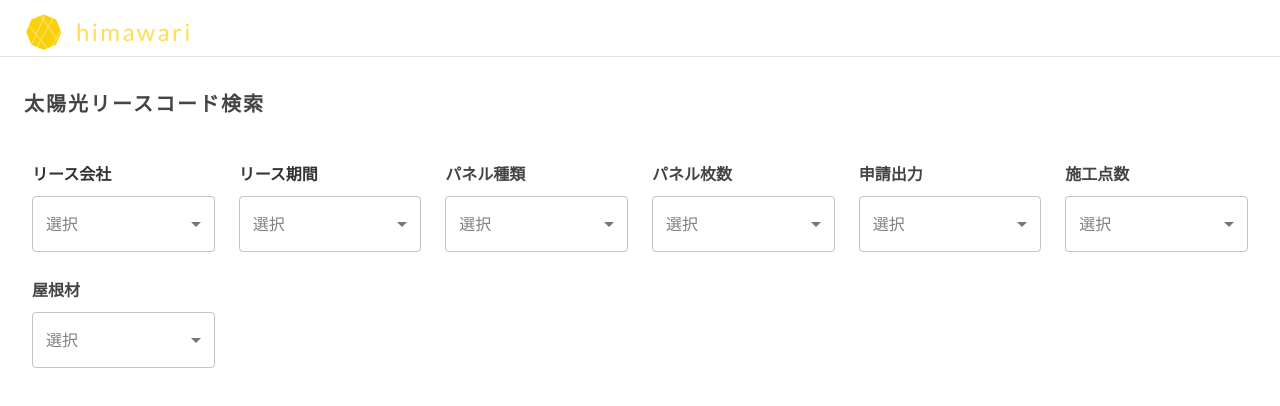
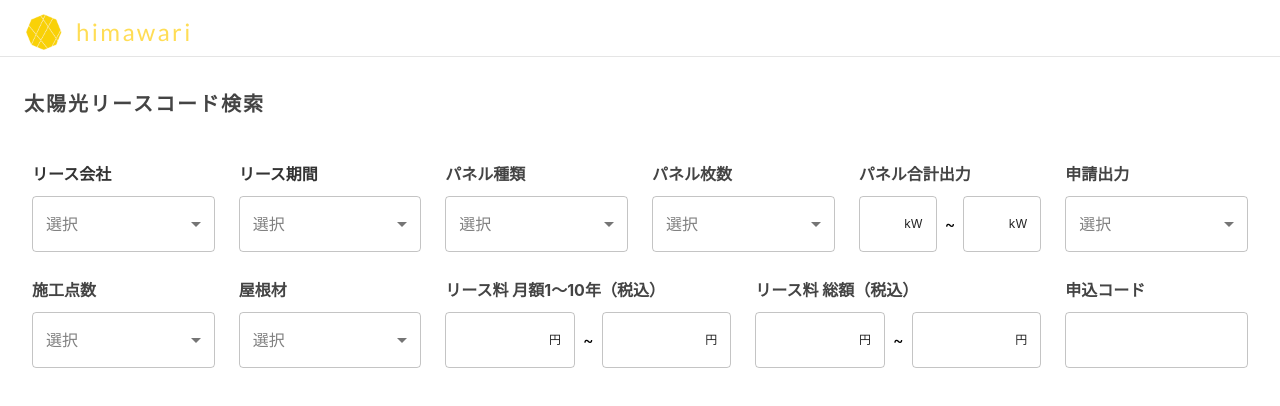
Before and after one commit to komeponpon/himawari-frontend, a React (Create React App) app: page /solar-system-search in a window 1280 px wide. Shown: the top 406 px of the page. Built offline with nearby package versions, Linux system fonts and the light colour scheme.

Commit message:
フォーム追加

```diff
--- a/src/components/SolarSearchField.tsx
+++ b/src/components/SolarSearchField.tsx
@@ -1,4 +1,4 @@
-import { Box, Typography, Grid } from "@mui/material";
+import { Box, Typography, Grid, TextField } from "@mui/material";
 import BasicSelect from "./BasicSelect";
 import { useState } from "react";
 
@@ -9,10 +9,16 @@ export default function SolarSearchField() {
   const [moduleCount, setModuleCount] = useState<string>(""); //モジュール枚数
   const [roofMaterial, setRoofMaterial] = useState<string>(""); //屋根材
   const [installationPoints, setInstallationPoints] = useState<string>(""); //施工
-  const [totalModuleOutput, setTotalModuleOutput] = useState<number>(0); //モジュール合計出力
   const [applicationPowerOutput, setApplicationPowerOutput] = useState<string>(""); //申請出力
-  const [monthlyLeaseFee, setMonthlyLeaseFee] = useState<number>(0); //月リース料
-  const [totalLeaseAmount, setTotalLeaseAmount] = useState<number>(0); //総リース料
+  const [totalModuleOutputMin, setTotalModuleOutputMin] = useState<string>(""); // パネル出力最小値
+  const [totalModuleOutputMax, setTotalModuleOutputMax] = useState<string>(""); // パネル出力最大値
+  const [monthlyLeaseFeeMin, setMonthlyLeaseFeeMin] = useState<string>(""); // 月額リース料最小値
+  const [monthlyLeaseFeeMax, setMonthlyLeaseFeeMax] = useState<string>(""); // 月額リース料最大値
+  const [totalLeaseFeeMin, setTotalLeaseFeeMin] = useState<string>(""); // 総額リース料最小値
+  const [totalLeaseFeeMax, setTotalLeaseFeeMax] = useState<string>(""); // 総額リース料最大値
+  const [applicationCode, setApplicationCode] = useState<string>(""); // 申込コード
+  const [monthlyLeaseFee10To15YearMin, setMonthlyLeaseFee10To15YearMin] = useState<string>("");
+  const [monthlyLeaseFee10To15YearMax, setMonthlyLeaseFee10To15YearMax] = useState<string>("");
 
   const leaseCompanyOptions = [
     { value: "大阪ガスファイナンス", label: "大阪ガスファイナンス" },
@@ -28,7 +34,8 @@ export default function SolarSearchField() {
   ];
   const roofMaterialOptions = [
     { value: "立平葺", label: "立平葺" },
-    { value: "瓦葺", label: "瓦葺" }
+    { value: "スレート", label: "スレート" },
+    { value: "瓦", label: "瓦" }
   ];
   const installationPointsOptions = [
     { value: "6点", label: "6点" },
@@ -127,6 +134,53 @@ export default function SolarSearchField() {
               color: '#444'
             }}
           >
+            パネル合計出力
+          </Typography>
+          <Box sx={{ display: 'flex', alignItems: 'center', gap: 1 }}>
+            <TextField
+              size="small"
+              type="number"
+              value={totalModuleOutputMin}
+              onChange={(e) => setTotalModuleOutputMin(e.target.value)}
+              inputProps={{ min: "0" }}
+              InputProps={{
+                endAdornment: <Typography variant="caption">kW</Typography>
+              }}
+              sx={{
+                width: '45%',
+                '& .MuiInputBase-root': {
+                  height: '56px'
+                }
+              }}
+            />
+            <Typography>~</Typography>
+            <TextField
+              size="small"
+              type="number"
+              value={totalModuleOutputMax}
+              onChange={(e) => setTotalModuleOutputMax(e.target.value)}
+              inputProps={{ min: "0" }}
+              InputProps={{
+                endAdornment: <Typography variant="caption">kW</Typography>
+              }}
+              sx={{
+                width: '45%',
+                '& .MuiInputBase-root': {
+                  height: '56px'
+                }
+              }}
+            />
+          </Box>
+        </Grid>
+        <Grid item xs={2}>
+          <Typography
+            variant="subtitle1"
+            sx={{
+              mb: 1,
+              fontWeight: 'bold',
+              color: '#444'
+            }}
+          >
             申請出力
           </Typography>
           <BasicSelect
@@ -169,6 +223,172 @@ export default function SolarSearchField() {
             onChange={setRoofMaterial}
           />
         </Grid>
+        <Grid item xs={3}>
+          <Typography
+            variant="subtitle1"
+            sx={{
+              mb: 1,
+              fontWeight: 'bold',
+              color: '#444'
+            }}
+          >
+            リース料 月額1〜10年（税込）
+          </Typography>
+          <Box sx={{ display: 'flex', alignItems: 'center', gap: 1 }}>
+            <TextField
+              size="small"
+              type="number"
+              value={monthlyLeaseFeeMin}
+              onChange={(e) => setMonthlyLeaseFeeMin(e.target.value)}
+              inputProps={{ min: "0" }}
+              InputProps={{
+                endAdornment: <Typography variant="caption">円</Typography>
+              }}
+              sx={{
+                width: '60%',
+                '& .MuiInputBase-root': {
+                  height: '56px'
+                }
+              }}
+            />
+            <Typography>~</Typography>
+            <TextField
+              size="small"
+              type="number"
+              value={monthlyLeaseFeeMax}
+              onChange={(e) => setMonthlyLeaseFeeMax(e.target.value)}
+              inputProps={{ min: "0" }}
+              InputProps={{
+                endAdornment: <Typography variant="caption">円</Typography>
+              }}
+              sx={{
+                width: '60%',
+                '& .MuiInputBase-root': {
+                  height: '56px'
+                }
+              }}
+            />
+          </Box>
+        </Grid>
+        {leasePeriod === "15年" && (
+          <Grid item xs={3}>
+            <Typography
+              variant="subtitle1"
+              sx={{
+                mb: 1,
+                fontWeight: 'bold',
+                color: '#444'
+              }}
+            >
+              リース料 月額10〜15年（税込）
+            </Typography>
+            <Box sx={{ display: 'flex', alignItems: 'center', gap: 1 }}>
+              <TextField
+                size="small"
+                type="number"
+                value={monthlyLeaseFee10To15YearMin}
+                onChange={(e) => setMonthlyLeaseFee10To15YearMin(e.target.value)}
+                inputProps={{ min: "0" }}
+                InputProps={{
+                  endAdornment: <Typography variant="caption">円</Typography>
+                }}
+                sx={{
+                  width: '60%',
+                  '& .MuiInputBase-root': {
+                    height: '56px'
+                  }
+                }}
+              />
+              <Typography>~</Typography>
+              <TextField
+                size="small"
+                type="number"
+                value={monthlyLeaseFee10To15YearMax}
+                onChange={(e) => setMonthlyLeaseFee10To15YearMax(e.target.value)}
+                inputProps={{ min: "0" }}
+                InputProps={{
+                  endAdornment: <Typography variant="caption">円</Typography>
+                }}
+                sx={{
+                  width: '60%',
+                  '& .MuiInputBase-root': {
+                    height: '56px'
+                  }
+                }}
+              />
+            </Box>
+          </Grid>
+        )}
+        <Grid item xs={3}>
+          <Typography
+            variant="subtitle1"
+            sx={{
+              mb: 1,
+              fontWeight: 'bold',
+              color: '#444'
+            }}
+          >
+            リース料 総額（税込）
+          </Typography>
+          <Box sx={{ display: 'flex', alignItems: 'center', gap: 1 }}>
+            <TextField
+              size="small"
+              type="number"
+              value={totalLeaseFeeMin}
+              onChange={(e) => setTotalLeaseFeeMin(e.target.value)}
+              inputProps={{ min: "0" }}
+              InputProps={{
+                endAdornment: <Typography variant="caption">円</Typography>
+              }}
+              sx={{
+                width: '60%',
+                '& .MuiInputBase-root': {
+                  height: '56px'
+                }
+              }}
+            />
+            <Typography>~</Typography>
+            <TextField
+              size="small"
+              type="number"
+              value={totalLeaseFeeMax}
+              onChange={(e) => setTotalLeaseFeeMax(e.target.value)}
+              inputProps={{ min: "0" }}
+              InputProps={{
+                endAdornment: <Typography variant="caption">円</Typography>
+              }}
+              sx={{
+                width: '60%',
+                '& .MuiInputBase-root': {
+                  height: '56px'
+                }
+              }}
+            />
+          </Box>
+        </Grid>
+        <Grid item xs={2}>
+          <Typography
+            variant="subtitle1"
+            sx={{
+              mb: 1,
+              fontWeight: 'bold',
+              color: '#444'
+            }}
+          >
+            申込コード
+          </Typography>
+          <TextField
+            size="small"
+            value={applicationCode}
+            onChange={(e) => setApplicationCode(e.target.value)}
+            sx={{
+              width: '100%',
+              '& .MuiInputBase-root': {
+                height: '56px'
+              }
+            }}
+          />
+        </Grid>
       </Grid>
     </Box>
   );
--- a/src/pages/SolarSystemSearch.tsx
+++ b/src/pages/SolarSystemSearch.tsx
@@ -4,7 +4,7 @@ import SolarSearchField from '../components/SolarSearchField';
 export default function SolarSystemSearch() {
   return (
     <Box sx={{ display: 'flex', flexDirection: 'column' }}>
-      <AppBarComponent />
+       <AppBarComponent />
       <Box sx={{
         paddingTop: '64px',
         minHeight: '100vh',
```
